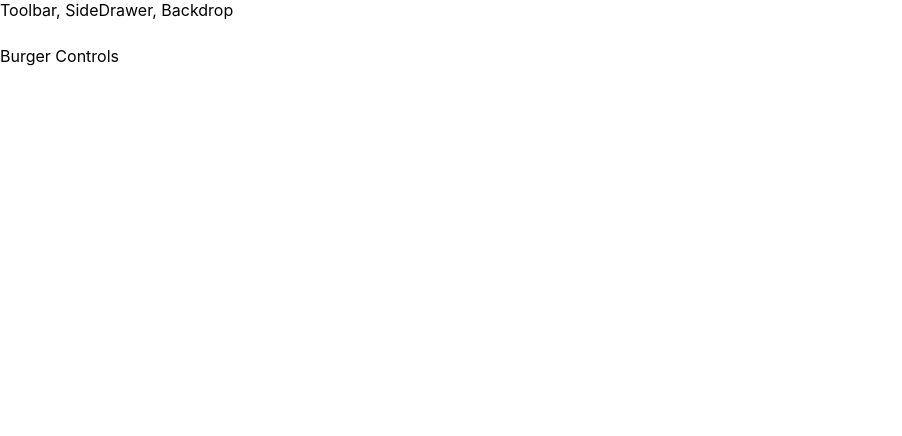
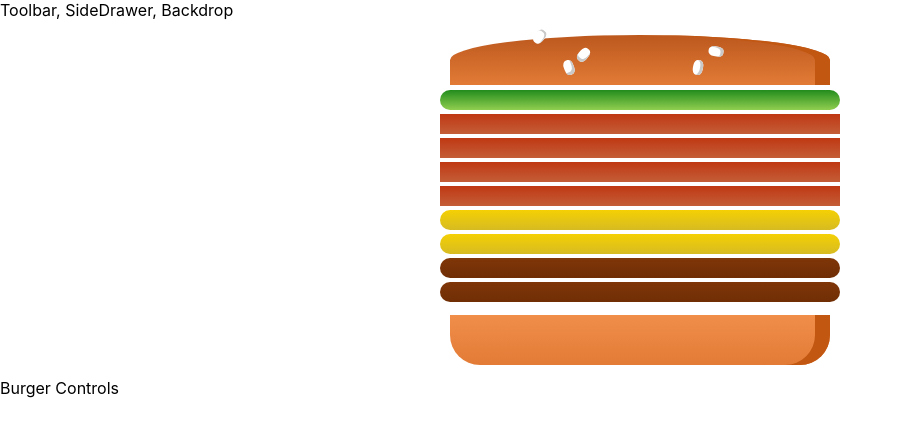
Before and after one commit to muktidj/react-burger, a React (Create React App) app: page / in a window 1280 px wide. Shown: the top 436 px of the page, without its empty margins (0-902 px from the left). Built offline with nearby package versions, Linux system fonts and the light colour scheme.

Commit message:
bab 9, 129 outputting Burger Ingredients Dynamically

```diff
--- a/src/components/Burger/Burger.js
+++ b/src/components/Burger/Burger.js
@@ -3,15 +3,18 @@
 import BurgerIngredient from './BurgerIngredient/BurgerIngredient'
 
 const burger = (props) => {
+    const transformedIngredients = Object.keys(props.ingredients).map(igKey => {
+        return [...Array(props.ingredients[igKey])].map((_, i) => {
+            return <BurgerIngredient key={igKey + i} type={igKey} />;
+        });
+    });
     return (
         <div clssName={classes.Burger}>
             <BurgerIngredient type='bread-top'/>
-            <BurgerIngredient type='cheese'/>
-            <BurgerIngredient type='meat'/>
-            <BurgerIngredient type='salad'/>
+            {transformedIngredients}
             <BurgerIngredient type='bread-bottom'/>
         </div>
-    )
-}
+    );
+};
 
 export default burger
--- a/src/components/Burger/BurgerIngredient/BurgerIngredient.module.css
+++ b/src/components/Burger/BurgerIngredient/BurgerIngredient.module.css
@@ -1,25 +1,25 @@
 .BreadBottom {
-  height: 13%;
-  width: 80%;
+  height: 50px;
+  width: 380px;
   background: linear-gradient(#F08E4A, #e27b36);
   border-radius: 0 0 30px 30px;
   box-shadow: inset -15px 0 #c15711;
-  margin: 2% auto;
+  margin: 1% auto;
 }
 
 .BreadTop {
-  height: 20%;
-  width: 80%;
+  height: 50px;
+  width: 380px;
   background: linear-gradient(#bc581e, #e27b36);
   border-radius: 50% 50% 0 0;
   box-shadow: inset -15px 0 #c15711;
-  margin: 2% auto;
+  margin: 5px auto;
   position: relative;
 }
 
 .Seeds1 {
-  width: 10%;
-  height: 15%;
+  width: 10px;
+  height: 15px;
   position: absolute;
   background-color: white;
   left: 30%;
@@ -56,8 +56,8 @@
 }
 
 .Seeds2 {
-  width: 10%;
-  height: 15%;
+  width: 10px;
+  height: 15px;
   position: absolute;
   background-color: white;
   left: 64%;
@@ -82,32 +82,32 @@
 
 
 .Meat {
-  width: 80%;
-  height: 8%;
+  width: 400px;
+  height: 20px;
   background: linear-gradient(#7f3608, #702e05);
-  margin: 2% auto;
+  margin: 4px auto;
   border-radius: 15px;
 }
 
 .Cheese {
-  width: 90%;
-  height: 4.5%;
-  margin: 2% auto;
+  width: 400px;
+  height: 20px;
+  margin: 4px auto;
   background: linear-gradient(#f4d004, #d6bb22);
   border-radius: 20px;
 }
 
 .Salad {
-  width: 85%;
-  height: 7%;
-  margin: 2% auto;
+  width: 400px;
+  height: 20px;
+  margin: 4px auto;
   background: linear-gradient(#228c1d, #91ce50);
   border-radius: 20px;
 }
 
 .Bacon {
-  width: 80%;
-  height: 3%;
+  width: 400px;
+  height: 20px;
   background: linear-gradient(#bf3813, #c45e38);
-  margin: 2% auto;
+  margin: 4px auto;
 }
--- a/src/containers/BurgerBuilder/BurgerBuilder.js
+++ b/src/containers/BurgerBuilder/BurgerBuilder.js
@@ -3,10 +3,21 @@
 import Burger from '../../components/Burger/Burger';
 
 class BurgerBuilder extends Component {
+    state = {
+        ingredients :{
+            salad:1,
+            bacon:4,
+            cheese:2,
+            meat:2
+
+        }
+    }
+
     render(){
+
         return(
             <Auxilliary>
-                <Burger />
+                <Burger ingredients={this.state.ingredients}/>
                 <div>Burger Controls</div>
             </Auxilliary>
         )
```
